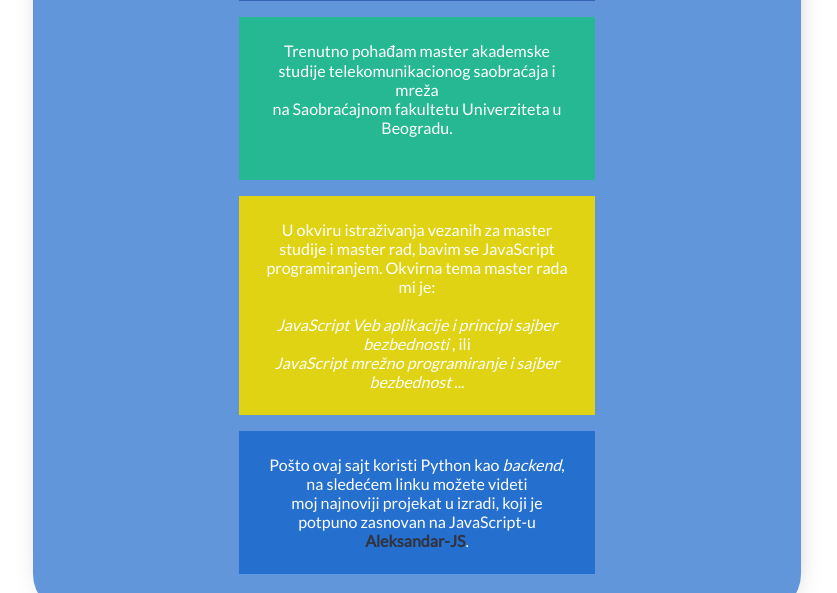
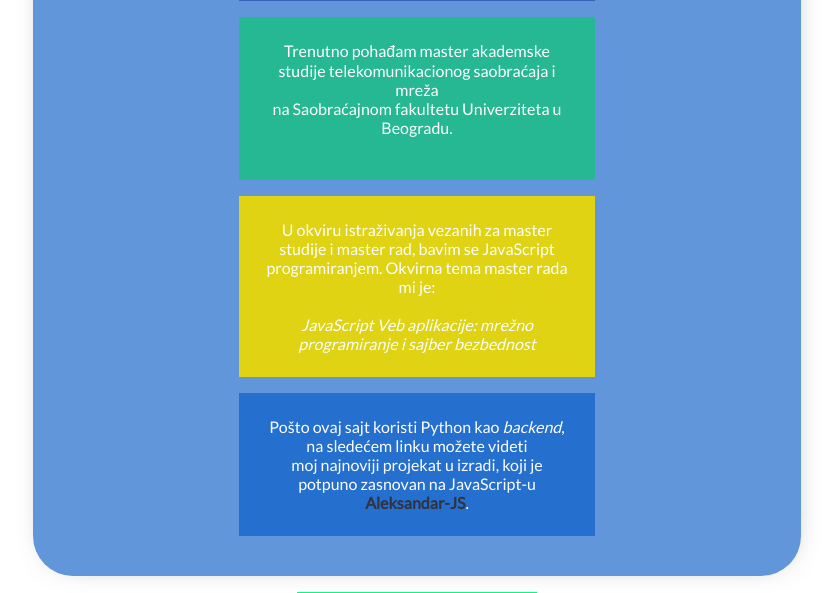
Before and after one commit to CoaPro/root, a Django app: page /root/opis in a window 1280 px wide. Shown: the part 821-1414 px from the top of the page, without its empty margins (223-1060 px from the left). Run offline with Django 3.2, Linux system fonts and the light colour scheme.

Commit message:
Update 1 | 13. 3. 2021.

```diff
--- a/aleksandarlukovic/static/root/css/aktivnosti.css
+++ b/aleksandarlukovic/static/root/css/aktivnosti.css
@@ -3,7 +3,7 @@
     margin-top: 1em;
 }
 
-.a0, .a1, .a2, .a3, .a4
+.a0, .a1, .a2, .a3, .a4, .a5
 {
     padding: 1em;
     color: white;
@@ -18,6 +18,7 @@
 .a2 {background-color: rgb(206, 179, 27); }
 .a3 {background-color: rgb(224, 238, 23); }
 .a4 {background-color: rgb(23, 152, 238); }
+.a5 {background-color: rgb(238, 234, 23); }
 
 .nazadA
 {
--- a/aleksandarlukovic/templates/profil/faculty.html
+++ b/aleksandarlukovic/templates/profil/faculty.html
@@ -133,7 +133,7 @@
                         <li class="lista_faks a4b">
                             Idea for a master thesis:
                             <ul>
-                                <li>> JavaScript Web applications and principles of cybersecurity | <span id="profilNovoF">New</span> </li>
+                                <li>> JavaScript Web applications: network programming and cybersecurity | <span id="profilNovoF">New</span> </li>
                             </ul>
 
                             <hr>
--- a/aleksandarlukovic/templates/profil/fakultet.html
+++ b/aleksandarlukovic/templates/profil/fakultet.html
@@ -135,7 +135,7 @@
                         <li class="lista_faks a4b">
                             Okvirna tema i ideja za master rad:
                             <ul>
-                                <li>JavaScript Veb aplikacije i principi sajber bezbednosti | <span id="profilNovo">Novo</span> </li>
+                                <li>JavaScript Veb aplikacije: mrežno programiranje i sajber bezbednost | <span id="profilNovo">Novo</span> </li>
                             </ul>
 
                             <hr>
--- a/aleksandarlukovic/templates/profil/profil.html
+++ b/aleksandarlukovic/templates/profil/profil.html
@@ -123,7 +123,7 @@
 
                             <li>Okvirna tema master rada u izradi:
                                 <ul class="lista_a_a a2">
-                                    <li>> JavaScript Veb aplikacije i principi sajber bezbednosti <span id="profilNovo">Novo</span></li>
+                                    <li>> JavaScript Veb aplikacije: mrežno programiranje i sajber bezbednost <span id="profilNovo">Novo</span></li>
                                     <hr>
                                 </ul>
                             </li>
--- a/aleksandarlukovic/templates/profil/profile.html
+++ b/aleksandarlukovic/templates/profil/profile.html
@@ -124,7 +124,7 @@
 
                             <li>General topic of master thesis in progress:
                                 <ul class="lista_a_a a2">
-                                    <li>> JavaScript Web applications and principles of cybersecurity  <span id="profilNovo">New</span></li>
+                                    <li>> JavaScript Web applications: network programming and cybersecurity  <span id="profilNovo">New</span></li>
                                     <hr>
                                 </ul>
                             </li>
--- a/aleksandarlukovic/templates/root/opis.html
+++ b/aleksandarlukovic/templates/root/opis.html
@@ -105,9 +105,7 @@
             <br/>
             <br/>
 
-            <i> JavaScript Veb aplikacije i principi sajber bezbednosti </i> , ili
-            <br/>
-            <i> JavaScript mrežno programiranje i sajber bezbednost </i>...
+            <i> JavaScript Veb aplikacije: mrežno programiranje  i  sajber bezbednost </i>
             <br/>
 
 
```
Also changed, not shown: aleksandarlukovic/templates/root/aktivnosti.html (+15 -0 lines).
